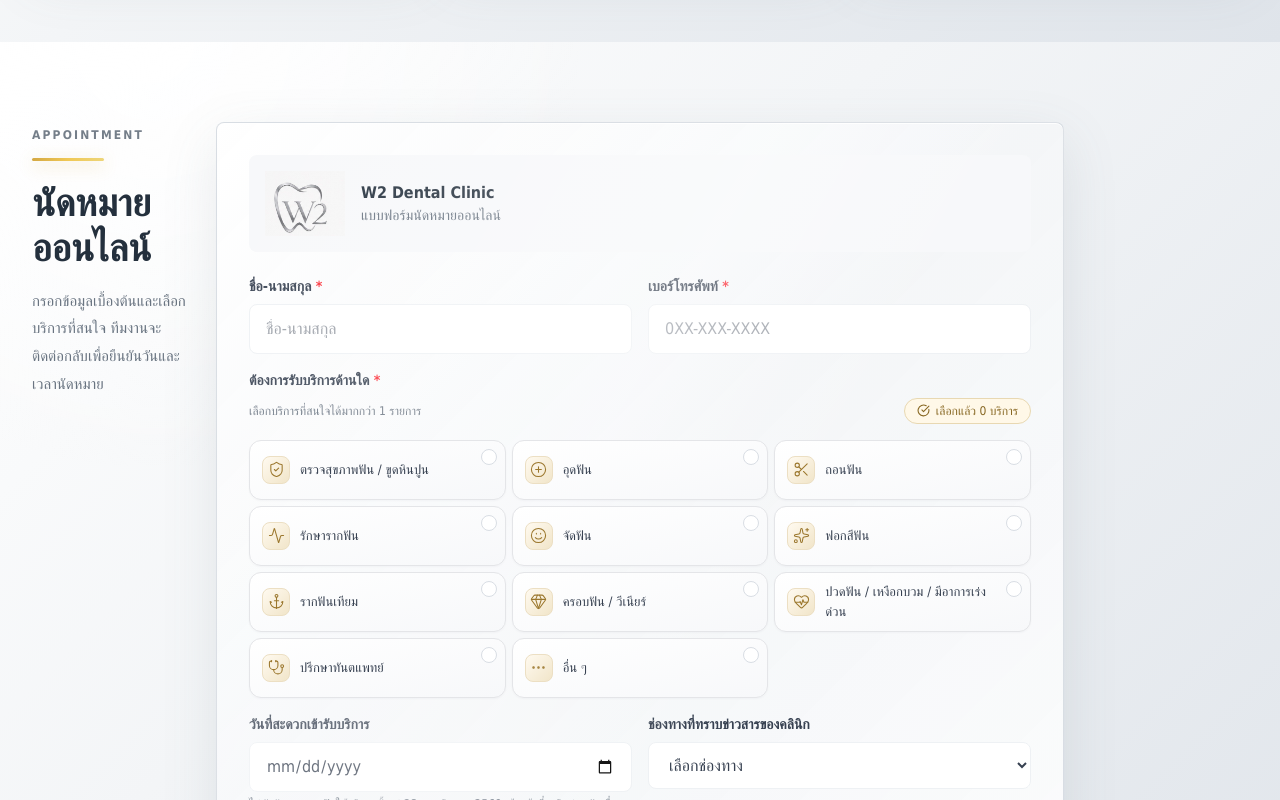
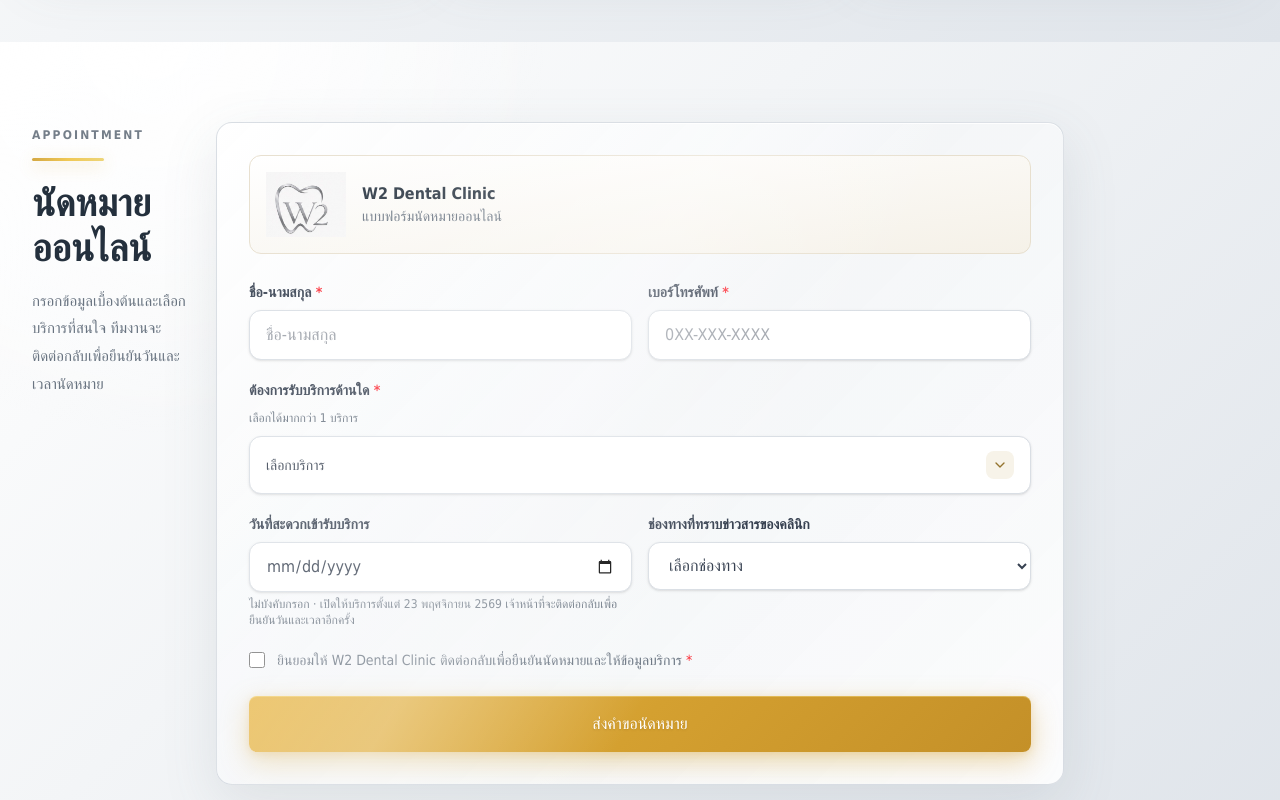
Before and after one commit to Armindyz/https-github.com-username-w2-dental, a Next.js app: page / in a window 1280 px wide. Shown: the part 5620-6420 px from the top of the page. Built offline with nearby package versions, Linux system fonts and the light colour scheme.

Commit message:
Polish appointment service dropdown with champagne styling

```diff
--- a/src/components/AppointmentForm.tsx
+++ b/src/components/AppointmentForm.tsx
@@ -3,10 +3,8 @@
 import { useRef, useState } from "react";
 import Image from "next/image";
 import { useInView } from "framer-motion";
-import { Activity, AlertCircle, Anchor, Check, CheckCircle, CirclePlus, Ellipsis, Gem, HeartPulse, Loader2, Scissors, ShieldCheck, Smile, Sparkles, Stethoscope } from "lucide-react";
+import { AlertCircle, CheckCircle, ChevronDown, Loader2 } from "lucide-react";
 import { minimumAppointmentDate, services, sources } from "@/lib/appointment";
-
-const serviceIcons = [ShieldCheck, CirclePlus, Scissors, Activity, Smile, Sparkles, Anchor, Gem, HeartPulse, Stethoscope, Ellipsis];
 
 type FormState = "idle" | "loading" | "success" | "error";
 
@@ -71,10 +69,10 @@ export default function AppointmentForm() {
   };
 
   const inputClass = (name: string) =>
-    `w-full rounded-lg border bg-white px-4 py-3 text-sm outline-none transition ${
+    `w-full min-h-12 rounded-xl border bg-white px-4 py-3 text-sm text-w2-gray-700 shadow-sm outline-none transition duration-200 ${
       errors[name]
         ? "border-red-300 focus:border-red-400 focus:ring-4 focus:ring-red-50"
-        : "border-w2-gray-100 focus:border-w2-gray-400 focus:ring-4 focus:ring-w2-gray-50"
+        : "border-w2-gray-200 hover:border-[#cbb98e] focus:border-[#bd943c] focus:ring-4 focus:ring-[#bd943c]/10"
     }`;
 
   return (
@@ -102,14 +100,14 @@ export default function AppointmentForm() {
         <form
           onSubmit={handleSubmit}
           noValidate
-          className="silver-card rounded-lg p-6 sm:p-8 lg:col-start-2"
+          className="silver-card rounded-2xl p-6 sm:p-8 lg:col-start-2"
           style={{
             opacity: inView ? 1 : 0,
             transform: inView ? "translateX(0)" : "translateX(24px)",
             transition: "opacity 0.7s ease 0.15s, transform 0.7s ease 0.15s",
           }}
         >
-          <div className="mb-6 flex items-center gap-4 rounded-lg bg-w2-off p-4">
+          <div className="mb-7 flex items-center gap-4 rounded-xl border border-[#e7dfce] bg-linear-to-br from-white to-[#f5f1e8] p-4">
             <Image
               src="/brand/w2-logo-icon.png"
               alt="W2 Dental Clinic logo icon"
@@ -122,7 +120,7 @@ export default function AppointmentForm() {
               <p className="text-sm text-w2-gray-500">แบบฟอร์มนัดหมายออนไลน์</p>
             </div>
           </div>
-          <div className="grid grid-cols-1 gap-4 sm:grid-cols-2">
+          <div className="grid grid-cols-1 gap-x-4 gap-y-5 sm:grid-cols-2">
             <div>
               <label htmlFor="full_name" className="mb-2 block text-sm font-bold text-w2-gray-700">ชื่อ-นามสกุล <span className="text-red-500">*</span></label>
               <input id="full_name" name="full_name" type="text" autoComplete="name" placeholder="ชื่อ-นามสกุล" className={inputClass("full_name")} />
@@ -135,40 +133,42 @@ export default function AppointmentForm() {
             </div>
             <fieldset className="sm:col-span-2">
               <legend className="mb-2 text-sm font-bold text-w2-gray-700">ต้องการรับบริการด้านใด <span className="text-red-500">*</span></legend>
-              <div className="mb-4 flex flex-wrap items-center justify-between gap-2">
-                <p id="service-help" className="text-xs leading-5 text-w2-gray-500">เลือกบริการที่สนใจได้มากกว่า 1 รายการ</p>
-                <span role="status" aria-live="polite" className="inline-flex items-center gap-1.5 rounded-full border border-[#e8d8b2] bg-[#fff8e8] px-3 py-1 text-xs font-medium text-[#876722]">
-                  <CheckCircle size={13} aria-hidden="true" />
-                  เลือกแล้ว {selectedServices.length} บริการ
+              <p id="service-help" className="mb-2 text-xs leading-5 text-w2-gray-500">เลือกได้มากกว่า 1 บริการ</p>
+              <details className={`group overflow-hidden rounded-xl border bg-white shadow-sm transition duration-200 hover:border-[#cbb98e] open:border-[#bd943c] open:shadow-[0_8px_24px_rgba(148,115,45,0.08)] ${errors.service ? "border-red-300" : "border-w2-gray-200"}`}>
+                <summary className="flex min-h-14 cursor-pointer list-none items-center justify-between gap-3 rounded-xl px-4 py-3 text-sm text-w2-gray-700 outline-none focus-visible:ring-2 focus-visible:ring-inset focus-visible:ring-[#bd943c] [&::-webkit-details-marker]:hidden">
+                  <span className="flex min-w-0 flex-wrap gap-1.5 leading-6">
+                    {selectedServices.length ? selectedServices.map((service) => (
+                      <span key={service} className="rounded-md border border-[#eadcbb] bg-[#faf5e9] px-2 py-0.5 text-xs font-medium text-[#806124]">{service}</span>
+                    )) : "เลือกบริการ"}
                   </span>
-              </div>
-              <div className="grid auto-rows-fr grid-cols-2 gap-1.5 sm:grid-cols-3">
-                {services.map((service, index) => {
-                  const Icon = serviceIcons[index] ?? Ellipsis;
-                  return (
-                    <label key={service} className="relative min-w-0 cursor-pointer">
+                  <span className="flex h-7 w-7 shrink-0 items-center justify-center rounded-lg bg-[#f7f3e9] text-[#94732d]" aria-hidden="true"><ChevronDown size={16} className="transition-transform group-open:rotate-180" /></span>
+                </summary>
+                <div className="border-t border-w2-gray-100">
+                  <div className="max-h-64 space-y-1 overflow-y-auto p-2">
+                    {services.map((service) => (
+                      <label key={service} className="flex cursor-pointer items-start gap-3 rounded-lg border border-transparent px-3 py-2.5 text-sm leading-6 text-w2-gray-700 transition-colors hover:bg-[#f7f8fa] has-checked:border-[#eadcbb] has-checked:bg-[#faf5e9] has-checked:text-[#765313] has-focus-visible:ring-2 has-focus-visible:ring-[#bd943c]">
                         <input
                           type="checkbox" name="service" value={service}
-                        aria-describedby="service-help" className="peer sr-only"
+                          aria-describedby="service-help" className="mt-1 h-4 w-4 shrink-0 accent-[#bd943c]"
                           checked={selectedServices.includes(service)}
                           onChange={(event) => {
                             const checked = event.target.checked;
                             setSelectedServices((current) => checked ? [...current, service] : current.filter((item) => item !== service));
                           }}
                         />
-                      <span className="relative flex h-full min-h-[60px] items-center gap-2 rounded-xl border border-[#e4e5e8] bg-linear-to-br from-white to-[#f7f8fa] py-2 pl-2.5 pr-7 text-left text-w2-gray-700 sm:gap-2.5 sm:pl-3 shadow-[0_1px_2px_rgba(30,41,59,0.03)] transition duration-200 motion-safe:hover:-translate-y-0.5 hover:border-[#c9ac70] hover:shadow-[0_4px_12px_rgba(148,115,45,0.10)] peer-checked:border-[#bd943c] peer-checked:from-[#fffaf0] peer-checked:to-[#f9edce] peer-checked:shadow-[0_2px_8px_rgba(148,115,45,0.12)] peer-checked:text-[#765313] peer-focus-visible:outline-2 peer-focus-visible:outline-offset-2 peer-focus-visible:outline-[#bd943c] peer-checked:[&_.service-check]:border-[#bd943c] peer-checked:[&_.service-check]:bg-[#bd943c] peer-checked:[&_.service-check_svg]:opacity-100 peer-checked:[&_.service-icon]:bg-[#f7e9c7] peer-checked:[&_.service-icon]:text-[#9b7424]">
-                        <span className="service-check absolute right-2 top-2 flex h-4 w-4 items-center justify-center rounded-full border border-w2-gray-200 bg-white transition" aria-hidden="true">
-                          <Check size={10} strokeWidth={3} className="text-white opacity-0 transition" />
-                        </span>
-                        <span className="service-icon flex h-7 w-7 shrink-0 items-center justify-center rounded-lg border border-[#ecdfc3] bg-linear-to-br from-[#fffaf0] to-[#f1e5c9] text-[#9b772d] transition" aria-hidden="true">
-                          <Icon size={17} strokeWidth={1.5} />
-                        </span>
-                        <span className="min-w-0 text-xs font-medium leading-5 sm:text-[13px]">{service}</span>
-                      </span>
+                        <span>{service}</span>
                       </label>
-                  );
-                })}
+                    ))}
                   </div>
+                  <div className="flex items-center justify-between gap-3 border-t border-w2-gray-100 bg-[#fafbfc] px-4 py-3">
+                    <span role="status" aria-live="polite" className="text-xs text-w2-gray-500">เลือกแล้ว {selectedServices.length} บริการ</span>
+                    <button type="button" className="rounded-lg border border-[#dfc992] bg-[#f7edcf] px-4 py-1.5 text-sm font-medium text-[#765313] transition hover:bg-[#efdfb3] focus-visible:outline-2 focus-visible:outline-[#bd943c]" onClick={(event) => {
+                      const details = event.currentTarget.closest("details");
+                      if (details) { details.open = false; details.querySelector("summary")?.focus(); }
+                    }}>เสร็จสิ้น</button>
+                  </div>
+                </div>
+              </details>
               {errors.service && <p className="mt-1 text-xs text-red-500">{errors.service}</p>}
             </fieldset>
             <div>
```
Lines whose indentation alone changed are shown as unchanged.
